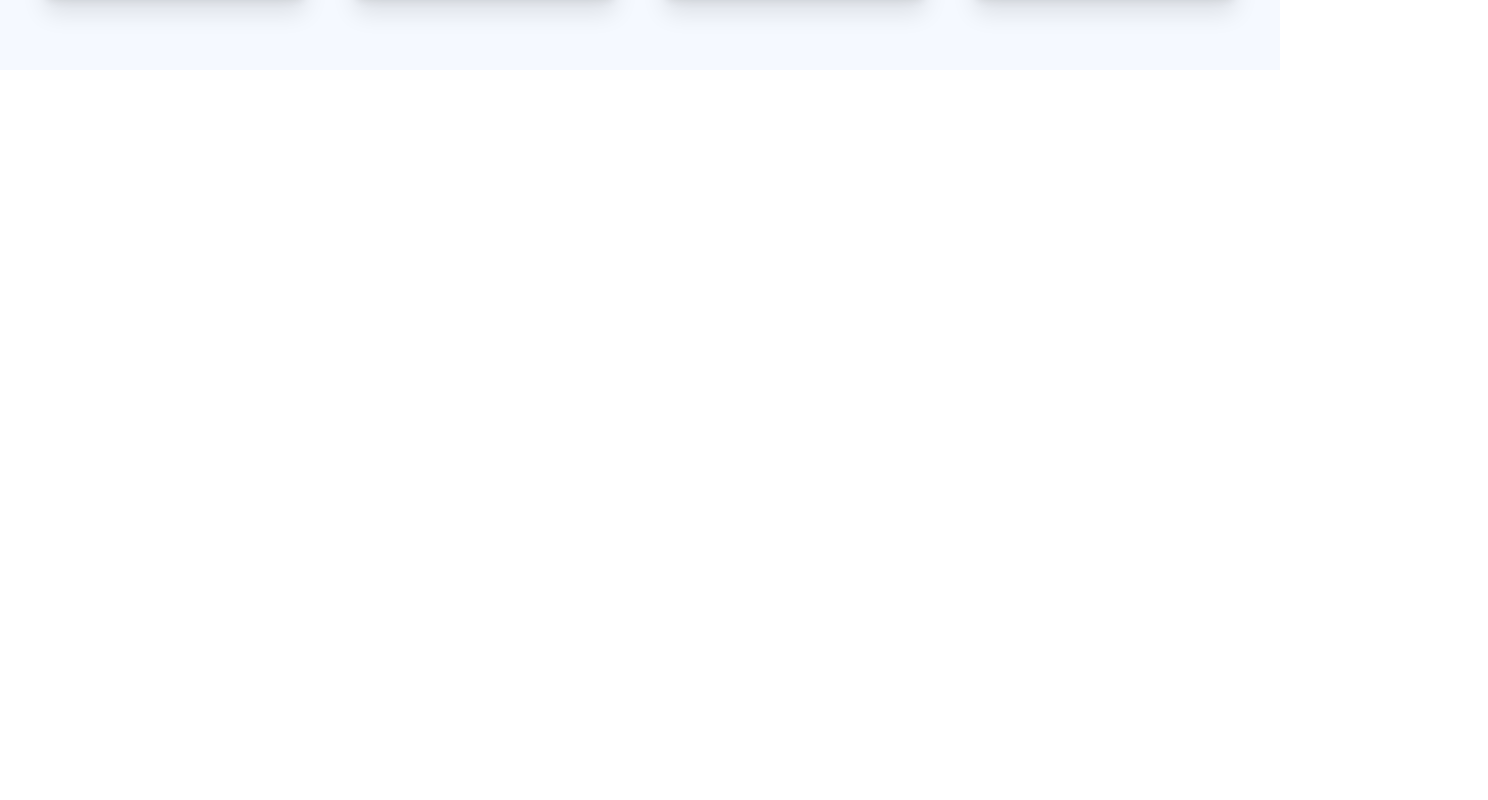
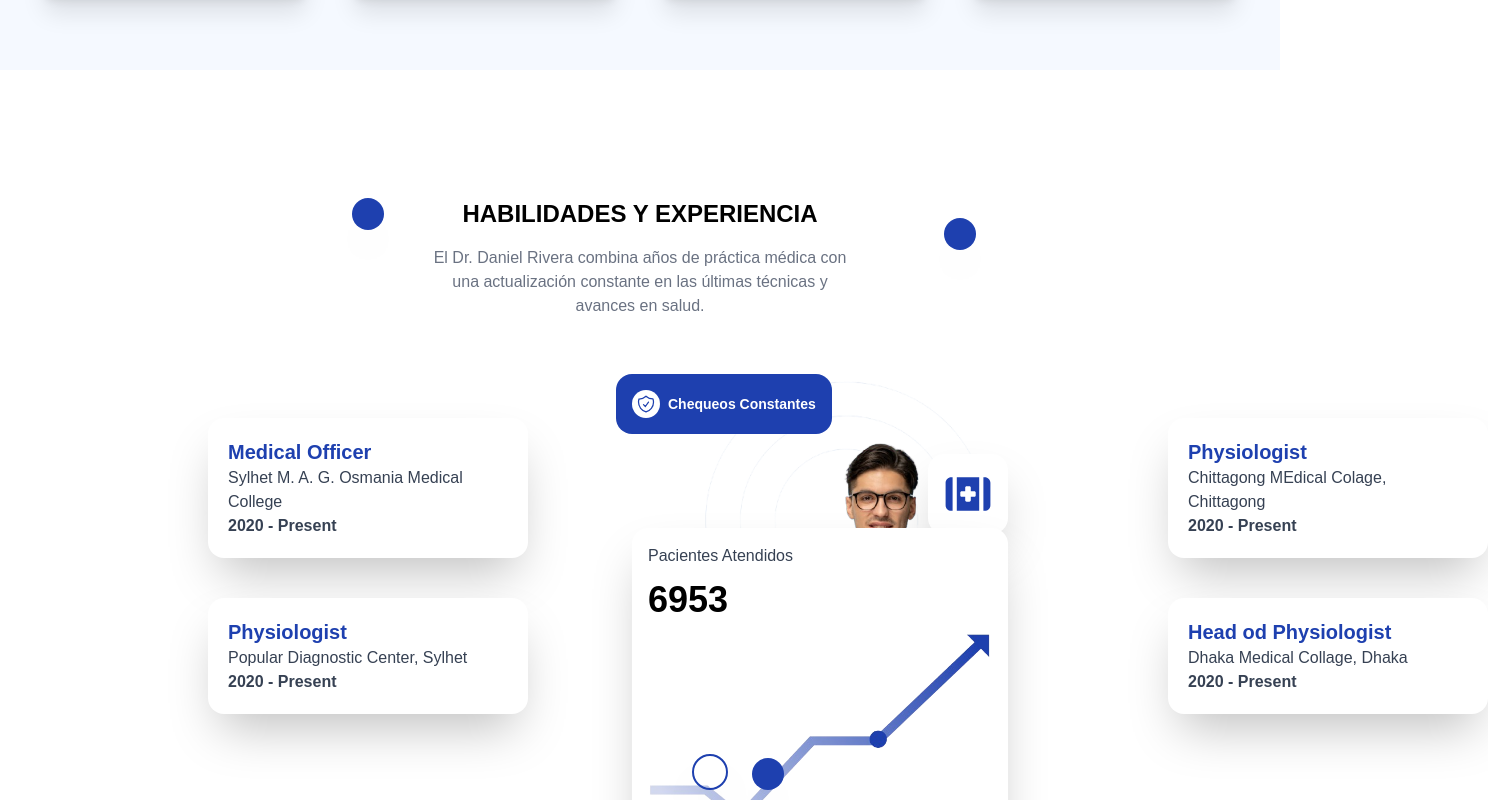
Before and after one commit to DanyRivera/doctor_landing, a Next.js app: page / in a window 1280 px wide. Shown: the part 1900-2700 px from the top of the page, 1488 px wide, since content can reach past the window. Before the commit the page ends 2026 px from the top, so only its background shows below. Built offline with nearby package versions, Linux system fonts and the light colour scheme.

Commit message:
Add: Experience

```diff
--- a/app/page.js
+++ b/app/page.js
@@ -13,7 +13,7 @@ export default function Home() {
       <Header />
       <About />
       <Services />
-      {/* <Skills /> */}
+      <Skills />
       {/* <Appointment /> */}
       {/* <Reviews /> */}
       {/* <Contact /> */}
--- a/components/Skills.jsx
+++ b/components/Skills.jsx
@@ -15,12 +15,12 @@ const Skills = () => {
                     <motion.p initial={{opacity: 0}} whileInView={{opacity: 1}} transition={{duration: 0.8}} className="text-center mx-5 text-gray-500 md:w-1/2 md:mx-auto">El Dr. Daniel Rivera combina años de práctica médica con una actualización constante en las últimas técnicas y avances en salud.</motion.p>
                     <div className="flex flex-col gap-20 items-center mt-10 md:grid md:grid-cols-9 md:gap-40">
                         <div className="flex flex-col  gap-10 md:col-start-1 md:col-end-4">
-                            <motion.div initial={{opacity: 0, x: -100}} whileInView={{opacity: 1, x: 0}} transition={{duration: 0.8}} className="bg-white shadow-2xl p-5 rounded-2xl">
+                            <motion.div initial={{opacity: 0, x: -100}} whileInView={{opacity: 1, x: 0}} transition={{duration: 0.8}} viewport={{once: true}} className="bg-white shadow-2xl p-5 rounded-2xl">
                                 <h3 className="text-xl text-primary font-bold">Medical Officer</h3>
                                 <p className="text-gray-700">Sylhet M. A. G. Osmania Medical College</p>
                                 <p className="text-gray-700 font-bold">2020 - Present</p>
                             </motion.div>
-                            <motion.div initial={{opacity: 0, x: -100}} whileInView={{opacity: 1, x: 0}} transition={{duration: 0.8}} className="bg-white shadow-2xl p-5 rounded-2xl">
+                            <motion.div initial={{opacity: 0, x: -100}} whileInView={{opacity: 1, x: 0}} transition={{duration: 0.8}} viewport={{once: true}} className="bg-white shadow-2xl p-5 rounded-2xl">
                                 <h3 className="text-xl text-primary font-bold">Physiologist</h3>
                                 <p className="text-gray-700">Popular Diagnostic Center, Sylhet</p>
                                 <p className="text-gray-700 font-bold">2020 - Present</p>
@@ -39,6 +39,7 @@ const Skills = () => {
                             <motion.div initial={{opacity: 0, y: 50}} whileInView={{opacity: 1, y: 0}} transition={{duration: 0.8}} className="">
                                 <Image className="absolute right-5 top-20 bg-white p-3 shadow-2xl rounded-2xl md:w-1/4 md:right-0" src="/images/kit.svg" width={70} height={0} alt="Kit" />
                             </motion.div>
+
                             <motion.div initial={{opacity: 0, y: 50}} whileInView={{opacity: 1, y: 0}} transition={{duration: 0.8}} className="hidden md:flex flex-col gap-3 absolute -bottom-30 -left-14 bg-white p-4 rounded-2xl shadow-2xl">
                                 <h3 className="text-base text-gray-700">Pacientes Atendidos</h3>
                                 <p className="text-4xl font-bold">6953</p>
@@ -53,12 +54,12 @@ const Skills = () => {
                             </motion.div>
                         </div>
                         <div className="flex flex-col  gap-10 md:col-start-7 md:col-end-10">
-                            <motion.div initial={{opacity: 0, x: 100}} whileInView={{opacity: 1, x: 0}} transition={{duration: 0.8}} className="bg-white shadow-2xl p-5 rounded-2xl">
+                            <motion.div initial={{opacity: 0, x: 100}} whileInView={{opacity: 1, x: 0}} transition={{duration: 0.8}} viewport={{once: true}} className="bg-white shadow-2xl p-5 rounded-2xl">
                                 <h3 className="text-xl text-primary font-bold">Physiologist</h3>
                                 <p className="text-gray-700">Chittagong MEdical Colage, Chittagong</p>
                                 <p className="text-gray-700 font-bold">2020 - Present</p>
                             </motion.div>
-                            <motion.div initial={{opacity: 0, x: 100}} whileInView={{opacity: 1, x: 0}} transition={{duration: 0.8}} className="bg-white shadow-2xl p-5 rounded-2xl">
+                            <motion.div initial={{opacity: 0, x: 100}} whileInView={{opacity: 1, x: 0}} transition={{duration: 0.8}}  viewport={{once: true}}  className="bg-white shadow-2xl p-5 rounded-2xl">
                                 <h3 className="text-xl text-primary font-bold">Head od Physiologist</h3>
                                 <p className="text-gray-700">Dhaka Medical Collage, Dhaka</p>
                                 <p className="text-gray-700 font-bold">2020 - Present</p>
```
